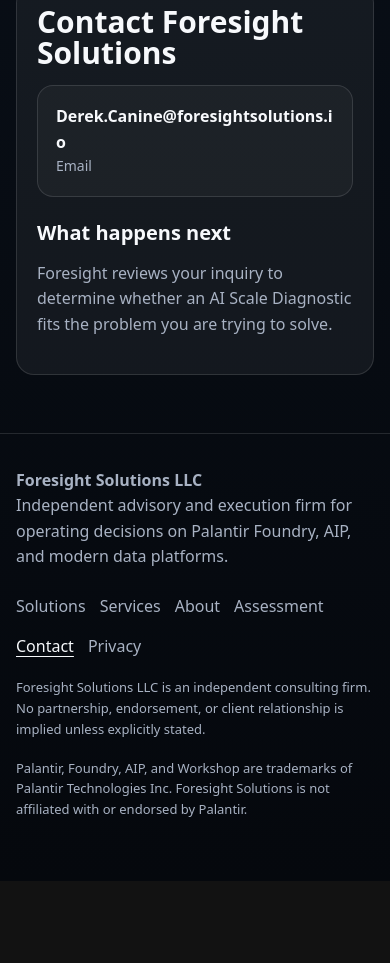
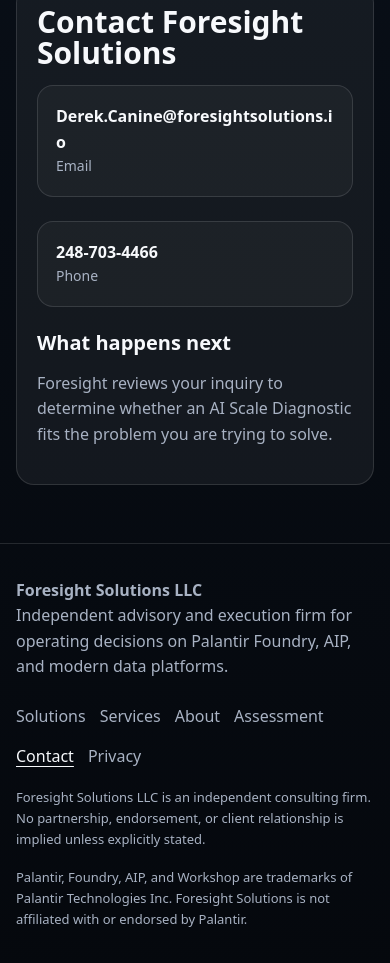
Before and after one commit to DerekCanine77/foresightsolutions-website, a plain HTML site: page contact.html in a window 390 px wide. Shown: the part 1715-2678 px from the top of the page. Before the commit the page ends 2596 px from the top, so only its background shows below. Drawn offline with Linux system fonts and the light colour scheme.

Commit message:
Publish the phone number and add GoDaddy's 404 page. (#3)
The contact card links 248-703-4466, the organization data includes that telephone number, and 404.shtml matches 404.html so GoDaddy's default error file does not replace the custom page.

Co-authored-by: Cursor Agent <cursoragent@cursor.com>
Co-authored-by: DerekCanine77 <DerekCanine77@users.noreply.github.com>

```diff
--- a/contact.html
+++ b/contact.html
@@ -101,6 +101,7 @@
         <div class="contact-card">
           <h2>Contact Foresight Solutions</h2>
           <a class="contact-method" href="mailto:Derek.Canine@foresightsolutions.io"><strong>Derek.Canine@foresightsolutions.io</strong><span>Email</span></a>
+          <a class="contact-method" href="tel:+12487034466"><strong>248-703-4466</strong><span>Phone</span></a>
           <!-- TODO(Derek): add a real scheduling URL, then publish a .contact-method link here. No scheduling URL exists in the repo, so none is shown. -->
           <h3>What happens next</h3>
           <p>Foresight reviews your inquiry to determine whether an AI Scale Diagnostic fits the problem you are trying to solve.</p>
```
Also changed, not shown: index.html (+1 -0 lines), 3 other files.
